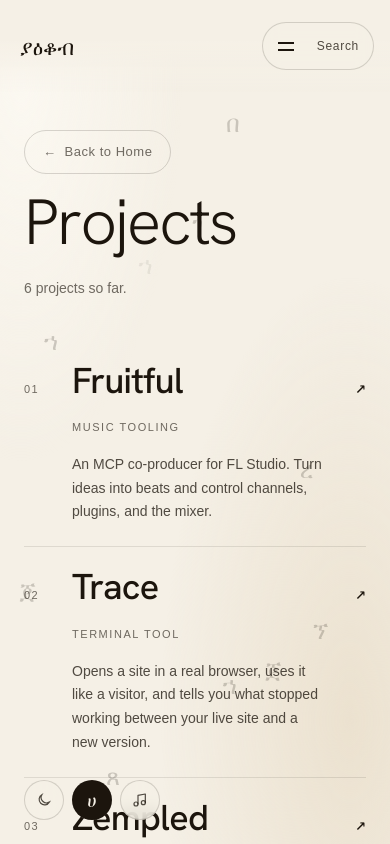
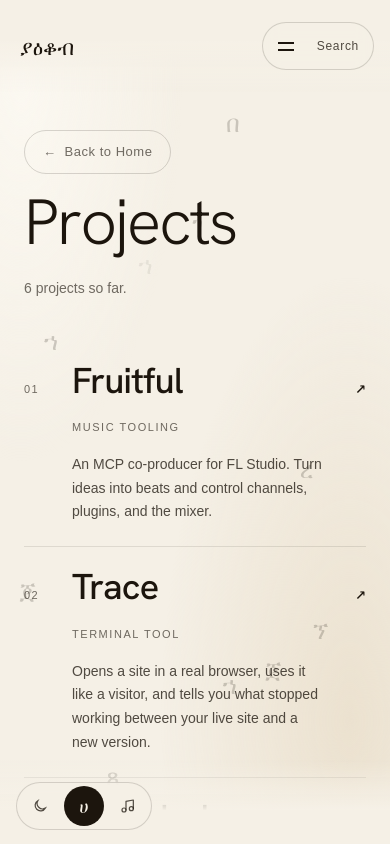
Before and after one commit to ygetu22/yakobgetu-portfolio, a Next.js app: page /projects in a window 390 px wide. Shown: the top 844 px of the page. Built offline with nearby package versions, Linux system fonts and the light colour scheme; a web font is replaced by a local one.

Commit message:
feat: phone bottom bar and music panel

```diff
--- a/src/components/layout/back-to-top.module.css
+++ b/src/components/layout/back-to-top.module.css
@@ -45,5 +45,11 @@
 }
 
 @media (max-width: 800px) {
-  .button { right: 24px; }
+  /* Lines up with, and matches the height of, the settings pill at the bottom left. */
+  .button {
+    right: 16px;
+    bottom: calc(14px + env(safe-area-inset-bottom));
+    height: 50px;
+    min-width: 50px;
+  }
 }
--- a/src/components/layout/side-controls.module.css
+++ b/src/components/layout/side-controls.module.css
@@ -20,13 +20,64 @@
   font-size: 11px;
 }
 
-/* On phones the three buttons sit in a row at the bottom left. */
+/* Phones: the three buttons sit together in one pill at the bottom left, over a soft band that
+   keeps page text from showing through behind them. */
+.phoneBand { display: none; }
+
 @media (max-width: 800px) {
   .controls {
     top: auto;
-    bottom: 24px;
-    left: 24px;
+    bottom: calc(14px + env(safe-area-inset-bottom));
+    left: 16px;
     display: flex;
+    gap: 4px;
     margin-block: 0;
+    padding: 4px;
+  }
+
+  /* The pill's frosted backing is a separate layer: a backdrop-filter on .controls itself would,
+     like a transform, become the reference box for the fixed cards inside it. */
+  .controls::before {
+    content: "";
+    position: absolute;
+    inset: 0;
+    z-index: -1;
+    border: 1px solid var(--edge);
+    border-radius: 999px;
+    background: color-mix(in srgb, var(--background) 80%, transparent);
+    backdrop-filter: blur(8px);
+  }
+
+  .controls :global(.round-button) {
+    border-color: transparent;
+    background: none;
+    backdrop-filter: none;
+  }
+
+  .controls :global(.round-button[aria-pressed="true"]) { background: var(--foreground); }
+
+  .phoneBand {
+    position: fixed;
+    inset: auto 0 0;
+    z-index: 4;
+    display: block;
+    height: calc(84px + env(safe-area-inset-bottom));
+    background: linear-gradient(transparent, var(--background) 60%);
+    pointer-events: none;
+  }
+
+  /* The cards open as a panel across the bottom of the screen instead of beside the button.
+     !important overrides the position that hover-card.ts sets for the desktop layout. */
+  .sheet {
+    top: auto !important;
+    right: 12px;
+    bottom: calc(76px + env(safe-area-inset-bottom));
+    left: 12px !important;
+    width: auto;
+    max-height: calc(100dvh - 190px);
+    overflow-y: auto;
+    padding: 20px;
+    border-radius: 22px;
+    font-size: 13px;
   }
 }
--- a/src/components/layout/side-controls.tsx
+++ b/src/components/layout/side-controls.tsx
@@ -111,14 +111,14 @@ function FidelButton() {
       <div
         ref={setCard}
         id={cardId}
-        className={cardStyles.card}
+        className={`${cardStyles.card} ${styles.sheet}`}
         role="note"
         hidden={!isOpen}
         {...hoverProps}
       >
         <LessonContent lesson={lessons.fidel} />
         <p className={`muted ${styles.cardHint}`}>
-          {areVisible ? "Click ሀ to hide the letters." : "Click ሀ to show the letters."}
+          {areVisible ? "Press ሀ to hide the letters." : "Press ሀ to show the letters."}
         </p>
       </div>
     </>
@@ -168,13 +168,13 @@ function MusicButton() {
       <div
         ref={setCard}
         id={cardId}
-        className={cardStyles.card}
+        className={`${cardStyles.card} ${styles.sheet}`}
         role="group"
         aria-label="Music player"
         hidden={!isOpen}
         {...hoverProps}
       >
-        <MusicCard />
+        <MusicCard onClose={close} />
       </div>
     </>
   );
@@ -183,10 +183,13 @@ function MusicButton() {
 // Theme, letters and music: a column on the left edge (a row at the bottom on phones).
 export default function SideControls() {
   return (
-    <div className={styles.controls} role="group" aria-label="Site settings">
-      <ThemeButton />
-      <FidelButton />
-      <MusicButton />
-    </div>
+    <>
+      <div className={styles.phoneBand} aria-hidden="true" />
+      <div className={styles.controls} role="group" aria-label="Site settings">
+        <ThemeButton />
+        <FidelButton />
+        <MusicButton />
+      </div>
+    </>
   );
 }
--- a/src/features/music/music-card.module.css
+++ b/src/features/music/music-card.module.css
@@ -1,6 +1,14 @@
 .card { display: grid; gap: 8px; }
 
+.header {
+  display: flex;
+  align-items: center;
+  justify-content: space-between;
+}
+
 .title { font-size: 22px; }
+
+.close { display: none; }
 
 .about {
   color: var(--text);
@@ -133,3 +141,39 @@
 }
 
 .note { font-size: 11px; }
+
+/* Phones: the card is a panel across the bottom of the screen (see side-controls.module.css),
+   so the controls get bigger for a thumb and the photo has more room. */
+@media (max-width: 800px) {
+  .close {
+    display: grid;
+    place-items: center;
+    width: 36px;
+    height: 36px;
+    margin: -6px -6px 0 0;
+    border-radius: 50%;
+    cursor: pointer;
+  }
+
+  .close svg { width: 16px; height: 16px; }
+
+  .title { font-size: 26px; }
+
+  .story { padding-top: 90px; }
+
+  .photo { width: 180px; height: 180px; }
+
+  .storyText { font-size: 13px; }
+
+  .controls { gap: 10px; }
+
+  .control { width: 48px; height: 48px; }
+
+  .control svg { width: 16px; height: 16px; }
+
+  .slider { height: 24px; }
+
+  .time { font-size: 12px; }
+
+  .note { font-size: 12px; }
+}
--- a/src/features/music/music-card.tsx
+++ b/src/features/music/music-card.tsx
@@ -12,7 +12,7 @@ function formatTime(totalSeconds: number): string {
 
 // What the visitor sees in the card next to the music button: what the playlist is,
 // and, once the music is on, the current song with pause, skip and a seek slider.
-export default function MusicCard() {
+export default function MusicCard({ onClose }: { onClose: () => void }) {
   const music = useMusicPlayer();
   const { track } = music;
   const photo = track ? artistPhoto(track.artist) : null;
@@ -21,7 +21,15 @@ export default function MusicCard() {
 
   return (
     <div className={styles.card}>
-      <p className={`display-heading ${styles.title}`}>ethio</p>
+      <div className={styles.header}>
+        <p className={`display-heading ${styles.title}`}>ethio</p>
+        {/* Phones only: there is no pointer to move away, so the panel gets its own close button. */}
+        <button type="button" className={styles.close} onClick={onClose} aria-label="Close the music player">
+          <svg viewBox="0 0 24 24" fill="none" stroke="currentColor" strokeWidth="2" aria-hidden="true">
+            <path d="M6 6l12 12M18 6L6 18" />
+          </svg>
+        </button>
+      </div>
       <p className={styles.about}>
         My playlist of Ethiopian music: Aster Aweke, Gigi, Teddy Afro and more. These are the songs
         I grew up around, and they still take me back home.
@@ -95,10 +103,10 @@ export default function MusicCard() {
               <span aria-hidden="true"> ↗</span>
             </a>
           </p>
-          <p className={`muted ${styles.note}`}>30-second clips, shuffled. Click the note again to stop.</p>
+          <p className={`muted ${styles.note}`}>30-second clips, shuffled. Press the note again to stop.</p>
         </div>
       ) : (
-        <p className={`muted ${styles.note}`}>Click the note to play 30-second clips, shuffled.</p>
+        <p className={`muted ${styles.note}`}>Press the note to play 30-second clips, shuffled.</p>
       )}
     </div>
   );
--- a/src/styles/site.css
+++ b/src/styles/site.css
@@ -177,6 +177,8 @@ kbd {
 }
 
 @media (max-width: 800px) {
+  /* Room under the footer, so the buttons fixed to the bottom of the screen never cover it. */
+  body { padding-bottom: calc(84px + env(safe-area-inset-bottom)); }
   .section { padding: 56px 24px; }
   .page-top { padding-top: 130px; }
 }
```
